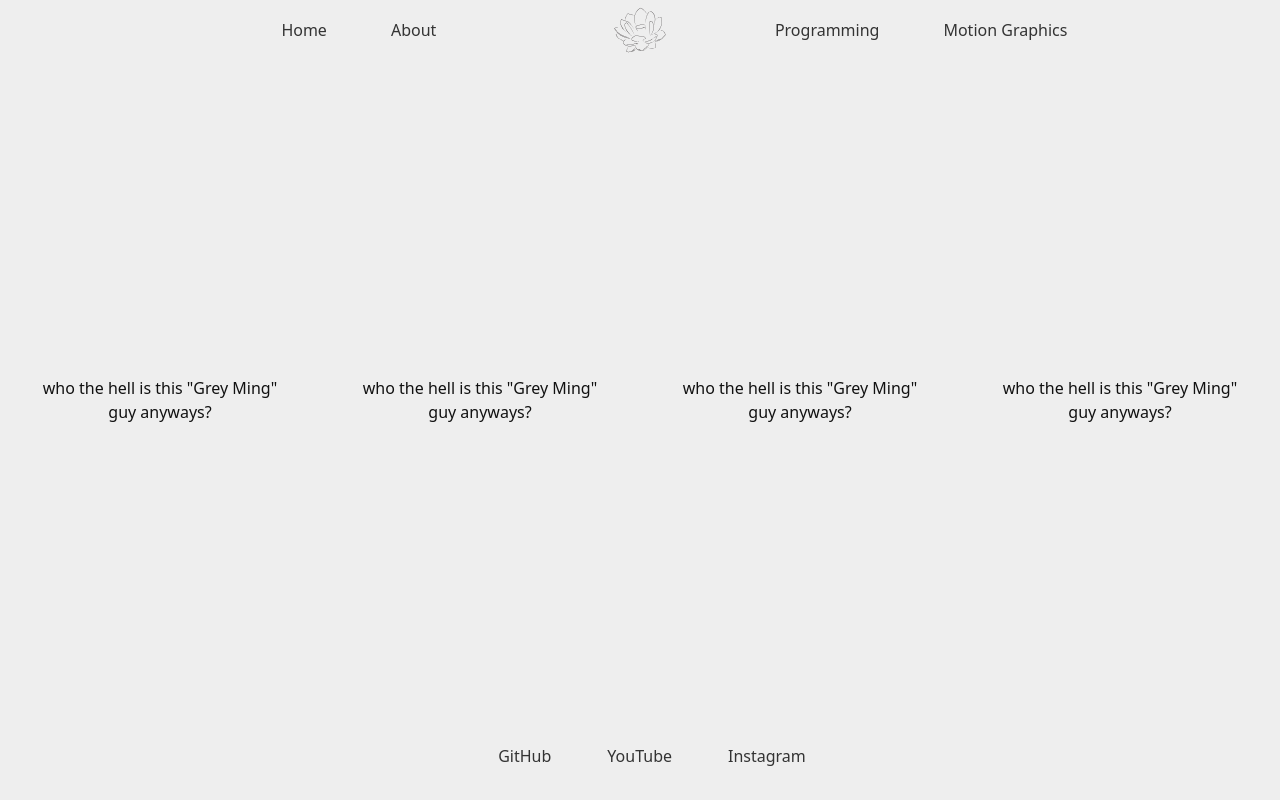
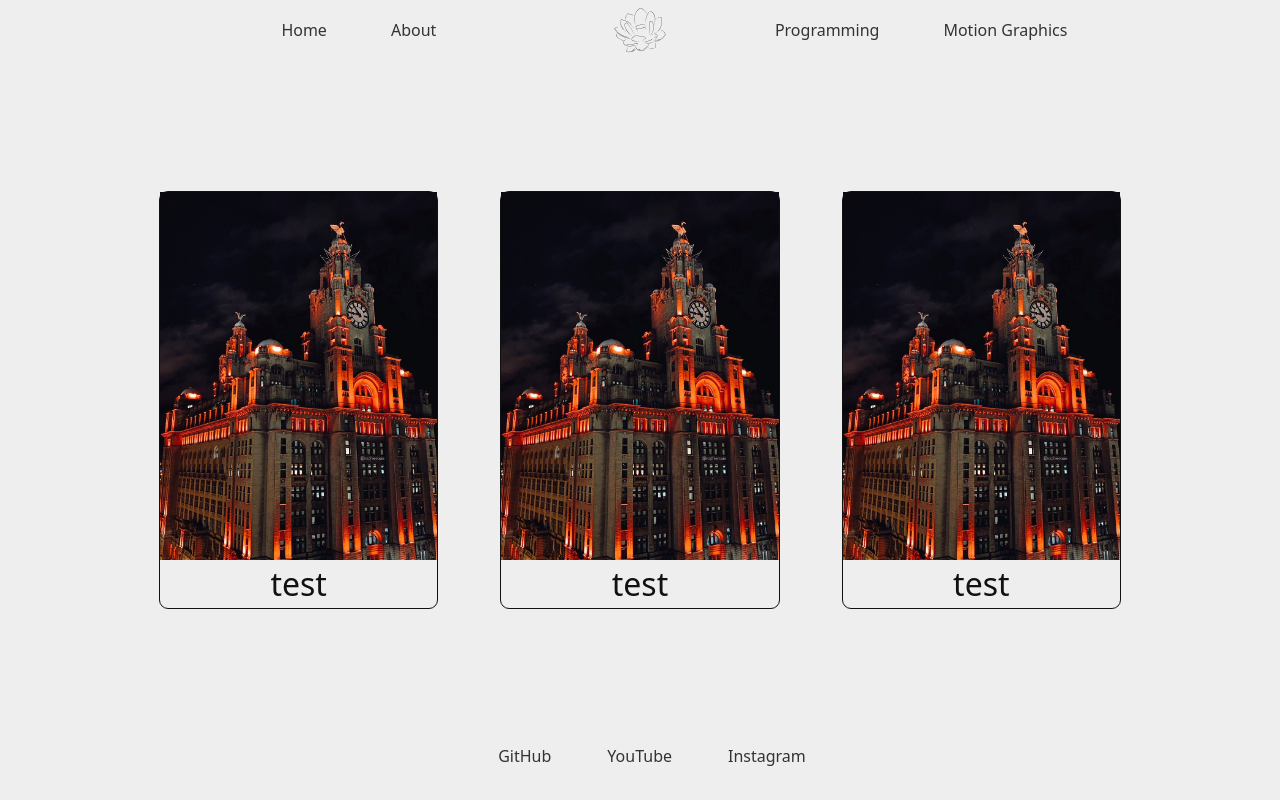
Before and after one commit to JDLanyon/JDLanyon.github.io, a Next.js app: page /about in a window 1280 px wide. Built offline with nearby package versions, Linux system fonts and the light colour scheme; some icons are missing.

Commit message:
panel component

```diff
--- /dev/null
+++ b/src/app/components/panel.tsx
@@ -0,0 +1,29 @@
+'use client'
+
+import "../globals.css";
+import Image from "next/image";
+
+interface PanelProps {
+    thumbnail: string;
+    title: string;
+    description?: string;
+  }
+
+export default function Panel({thumbnail, title, description} : PanelProps) {
+  return (
+    <div className="grid rounded-lg border-solid outline-1 outline-colour-[--var(primary)] items-center text-center">
+        <Image
+          className="mx-auto w-full"
+          src={thumbnail}
+          // layout="contain"
+          width={1000}
+          height={1000}
+          // sizes="100vw"
+          // style={{ width: '100%', height: 'auto' }} // optional
+          alt="panel thumbnail"
+        />
+        <h2>{title}</h2>
+        <p>{description}</p>
+    </div>
+  )
+}
--- a/src/pages/about.tsx
+++ b/src/pages/about.tsx
@@ -3,28 +3,21 @@ import Hero from "../app/components/hero";
 import Footer from "../app/components/footer";
 import Button from "../app/components/button";
 import Nav from "../app/components/nav";
+import Panel from "../app/components/panel";
 
 export default function About() {
   return (
     <div>
       <Nav />
-      <div className="grid items-center justify-items-center min-h-screen p-8 gap-16">
-      <div className="row-start-1 items-center text-center">
-            <p>who the hell is this "Grey Ming" guy anyways?</p>
-        </div>
-        <div className="row-start-1 items-center text-center">
-            <p>who the hell is this "Grey Ming" guy anyways?</p>
-        </div>
-        <div className="row-start-1 items-center text-center">
-            <p>who the hell is this "Grey Ming" guy anyways?</p>
-        </div>
-        <div className="row-start-1 items-center text-center">
-            <p>who the hell is this "Grey Ming" guy anyways?</p>
-        </div>
+      <div className="grid grid-cols-1 md:grid-cols-2 lg:grid-cols-3 mx-32 items-center justify-items-center min-h-screen p-8 gap-16 background-red">
 
-        <Footer />
+        <Panel title="test" thumbnail="/Liverpool.jpg" />
+        <Panel title="test" thumbnail="/Liverpool.jpg" />
+        <Panel title="test" thumbnail="/Liverpool.jpg" />
+
       </div>
 
+      <Footer />
     </div>
   );
 }
```
Also changed, not shown: public/Liverpool.jpg (added).
